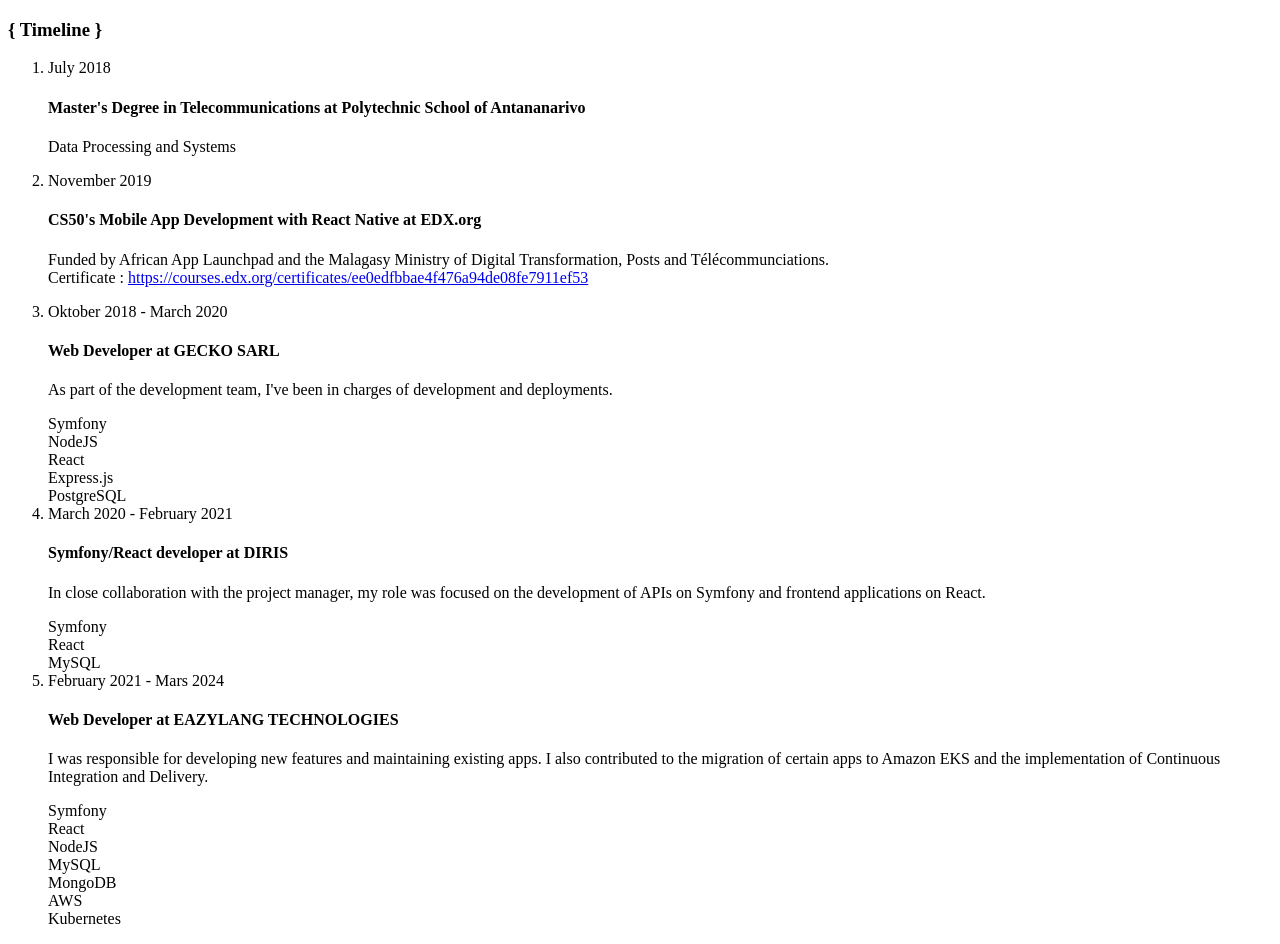
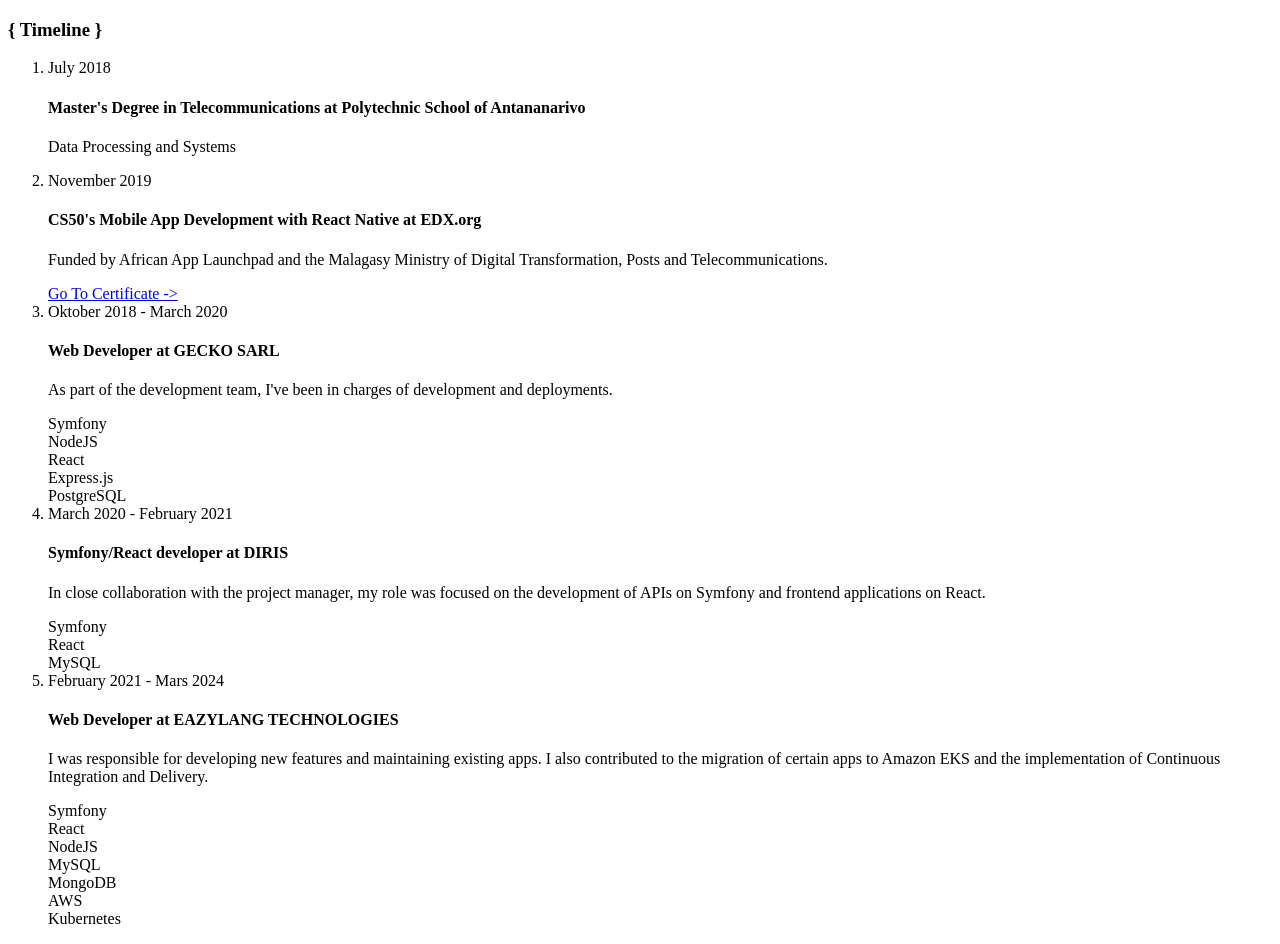
Before and after one commit to Ranotronarison/my-portfolio, a Next.js app: page /app/components/Timeline in a window 1280 px wide. Built offline with nearby package versions, Linux system fonts and the light colour scheme.

Commit message:
add link to timeline

```diff
--- a/src/pages/app/components/Timeline.js
+++ b/src/pages/app/components/Timeline.js
@@ -10,8 +10,11 @@
   {
     date: "November 2019",
     title: "CS50's Mobile App Development with React Native at EDX.org",
-    description: `Funded by African App Launchpad and the Malagasy Ministry of Digital Transformation, Posts and Télécommunciations.
-    <br/>Certificate : <a className='hover:text-gray-500' href='https://courses.edx.org/certificates/ee0edfbbae4f476a94de08fe7911ef53' target='_blank'>https://courses.edx.org/certificates/ee0edfbbae4f476a94de08fe7911ef53</a>`,
+    description: "Funded by African App Launchpad and the Malagasy Ministry of Digital Transformation, Posts and Telecommunications."
+    ,
+    links: [
+      { text: "Go To Certificate ->", href: "https://courses.edx.org/certificates/ee0edfbbae4f476a94de08fe7911ef53" }
+    ]
   },
   {
     date: "Oktober 2018 - March 2020",
@@ -47,11 +50,15 @@
                   <time className="mb-1 text-sm font-normal leading-none text-gray-400 dark:text-gray-500">{xp.date}</time>
                   <h4 className="md:text-xl h4 mb-2">{xp.title}</h4>
                   <p className="text-sm text-gray-500" dangerouslySetInnerHTML={{ __html: xp.description }}></p>
+                  {
+                    xp.links?.map(link => (<a key={link.text} className="text-sm font-semibold hover:text-gray-500 mr-2" href={link.href} target="_blank">{link.text}</a>))
+                  }
                   <div className="flex flex-wrap text-sm mt-2">
                     {
                       xp.skills?.map(skill => <Badge label={skill} key={skill} />)
                     }
                   </div>
+
                 </li>
               ))
             }
```
